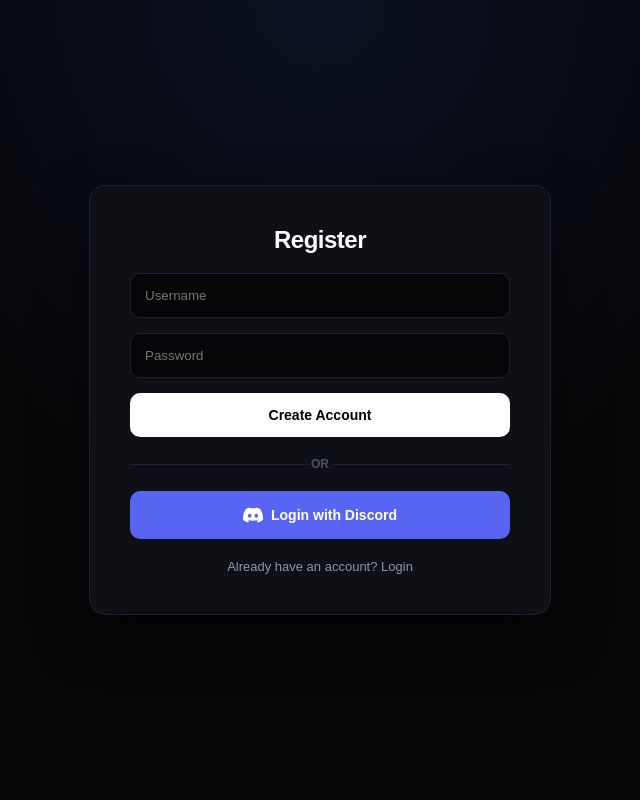
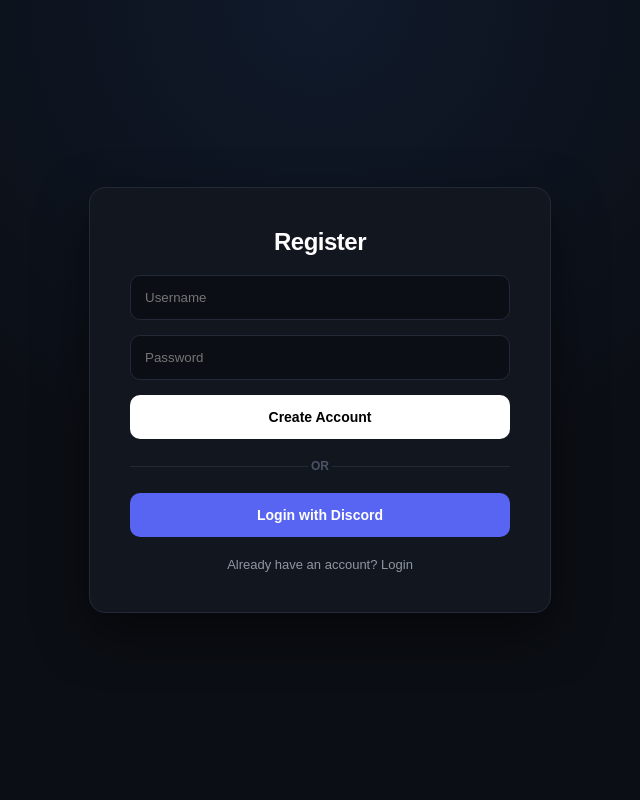
Before and after one commit to ims13q-pixel/-, a Flask app: page /register in a window 1280 px wide. Shown: the whole page, without its empty margins (320-960 px from the left). Run offline with Flask 3, Linux system fonts and the light colour scheme.

Commit message:
Update auth.html

```diff
--- a/templates/auth.html
+++ b/templates/auth.html
@@ -5,22 +5,20 @@
 <meta name="viewport" content="width=device-width,initial-scale=1">
 <title>Login - Farmledger</title>
 <style>
-    body { background: #060608; color: #fff; font-family: 'Plus Jakarta Sans', sans-serif; display: flex; justify-content: center; align-items: center; height: 100vh; margin: 0; background-image: radial-gradient(circle at 50% 0%, rgba(59, 130, 246, 0.1) 0%, transparent 50%);}
-    .box { background: #0f1015; padding: 40px; border-radius: 16px; border: 1px solid #1f222e; width: 100%; max-width: 380px; box-shadow: 0 20px 50px rgba(0,0,0,0.5); }
-    h2 { text-align: center; margin-top: 0; font-weight: 800; letter-spacing: -0.5px; font-size: 24px;}
-    input { width: 100%; padding: 14px; margin-bottom: 15px; background: #060608; border: 1px solid #1f222e; color: white; border-radius: 10px; box-sizing: border-box; outline: none; font-family: 'Plus Jakarta Sans', sans-serif;}
+    body { background: #0B0E14; color: #fff; font-family: 'Plus Jakarta Sans', sans-serif; display: flex; justify-content: center; align-items: center; height: 100vh; margin: 0; background-image: radial-gradient(circle at 50% 0%, rgba(59, 130, 246, 0.1) 0%, transparent 50%);}
+    .box { background: #12161f; padding: 40px; border-radius: 16px; border: 1px solid #232936; width: 100%; max-width: 380px; box-shadow: 0 20px 50px rgba(0,0,0,0.5); }
+    h2 { text-align: center; margin-top: 0; font-weight: 800; letter-spacing: -0.5px; font-size: 24px; color: #fff;}
+    input { width: 100%; padding: 14px; margin-bottom: 15px; background: #0B0E14; border: 1px solid #232936; color: white; border-radius: 10px; box-sizing: border-box; outline: none; font-family: 'Plus Jakarta Sans', sans-serif;}
     input:focus { border-color: #4b5263; }
     button { width: 100%; padding: 14px; background: #ffffff; color: #000; border: none; border-radius: 10px; cursor: pointer; font-weight: 700; font-size: 14px; transition: 0.2s;}
     button:hover { background: #e2e2e2; }
-    .err { color: #ef4444; margin-bottom: 15px; text-align: center; display: none; font-size: 13px; font-weight: 600;}
+    .err { color: #ef4444; margin-bottom: 15px; text-align: center; display: none; font-size: 13px; font-weight: 600; word-break: break-all;}
     a { color: #8f96a3; text-decoration: none; display: block; text-align: center; margin-top: 20px; font-size: 13px; font-weight: 500;}
     a:hover { color: #fff; }
     .divider { display: flex; align-items: center; text-align: center; margin: 20px 0; color: #4b5263; font-size: 12px; font-weight: 600;}
-    .divider::before, .divider::after { content: ''; flex: 1; border-bottom: 1px solid #1f222e; }
+    .divider::before, .divider::after { content: ''; flex: 1; border-bottom: 1px solid #232936; }
     .divider:not(:empty)::before { margin-right: .25em; }
     .divider:not(:empty)::after { margin-left: .25em; }
-    .discord-btn { background: #5865F2; color: white; margin-top: 10px; display: flex; justify-content: center; align-items: center; gap: 8px; text-decoration: none; padding: 14px; border-radius: 10px; font-weight: 700; font-size: 14px;}
-    .discord-btn:hover { background: #4752C4; color: white;}
 </style>
 </head>
 <body>
@@ -34,8 +32,7 @@
     </form>
 
     <div class="divider">OR</div>
-    <a href="/auth/discord" class="discord-btn">
-        <svg width="20" height="20" viewBox="0 0 24 24" fill="currentColor"><path d="M20.317 4.3698a19.7913 19.7913 0 00-4.8851-1.5152.0741.0741 0 00-.0785.0371c-.211.3753-.4447.8648-.6083 1.2495-1.8447-.2762-3.68-.2762-5.4868 0-.1636-.3933-.4058-.8742-.6177-1.2495a.077.077 0 00-.0785-.037 19.7363 19.7363 0 00-4.8852 1.515.0699.0699 0 00-.0321.0277C.5334 9.0458-.319 13.5799.0992 18.0578a.0824.0824 0 00.0312.0561c2.0528 1.5076 4.0413 2.4228 5.9929 3.0294a.0777.0777 0 00.0842-.0276c.4616-.6304.8731-1.2952 1.226-1.9942a.076.076 0 00-.0416-.1057c-.6528-.2476-1.2743-.5495-1.8722-.8923a.077.077 0 01-.0076-.1277c.1258-.0943.2517-.1923.3718-.2914a.0743.0743 0 01.0776-.0105c3.9278 1.7933 8.18 1.7933 12.0614 0a.0739.0739 0 01.0785.0095c.1202.099.246.1981.3728.2924a.077.077 0 01-.0066.1276 12.2986 12.2986 0 01-1.873.8914.0766.0766 0 00-.0407.1067c.3604.698.7719 1.3628 1.225 1.9932a.076.076 0 00.0842.0286c1.961-.6067 3.9495-1.5219 6.0023-3.0294a.077.077 0 00.0313-.0552c.5004-5.177-.8382-9.6739-3.5485-13.6604a.061.061 0 00-.0312-.0286zM8.02 15.3312c-1.1825 0-2.1569-1.0857-2.1569-2.419 0-1.3332.9555-2.4189 2.157-2.4189 1.2108 0 2.1757 1.0952 2.1568 2.419 0 1.3332-.9555 2.4189-2.1569 2.4189zm7.9748 0c-1.1825 0-2.1569-1.0857-2.1569-2.419 0-1.3332.9554-2.4189 2.1569-2.4189 1.2108 0 2.1757 1.0952 2.1568 2.419 0 1.3332-.946 2.4189-2.1568 2.4189z"/></svg>
+    <a href="/auth/discord" style="background: #5865F2; color: white; margin-top: 10px; display: flex; justify-content: center; align-items: center; gap: 8px; text-decoration: none; padding: 14px; border-radius: 10px; font-weight: 700; font-size: 14px;">
         Login with Discord
     </a>
 
@@ -58,15 +55,26 @@
                     password: document.getElementById('pass').value
                 })
             });
+
+            // إذا السيرفر رجع خطأ 500، نعرض الخطأ الحقيقي
+            if (!res.ok && res.status === 500) {
+                const text = await res.text();
+                errDiv.style.display = 'block';
+                errDiv.innerText = "Server Error 500. Check Vercel Logs.";
+                console.error(text);
+                return;
+            }
+
             const data = await res.json();
-            if (res.ok) window.location.href = '/';
-            else {
+            if (res.ok) {
+                window.location.href = '/';
+            } else {
                 errDiv.style.display = 'block';
                 errDiv.innerText = data.error || "Authentication Failed";
             }
         } catch (err) {
             errDiv.style.display = 'block';
-            errDiv.innerText = "Connection Error";
+            errDiv.innerText = "Connection Error: " + err.message;
         }
     };
 </script>
```
